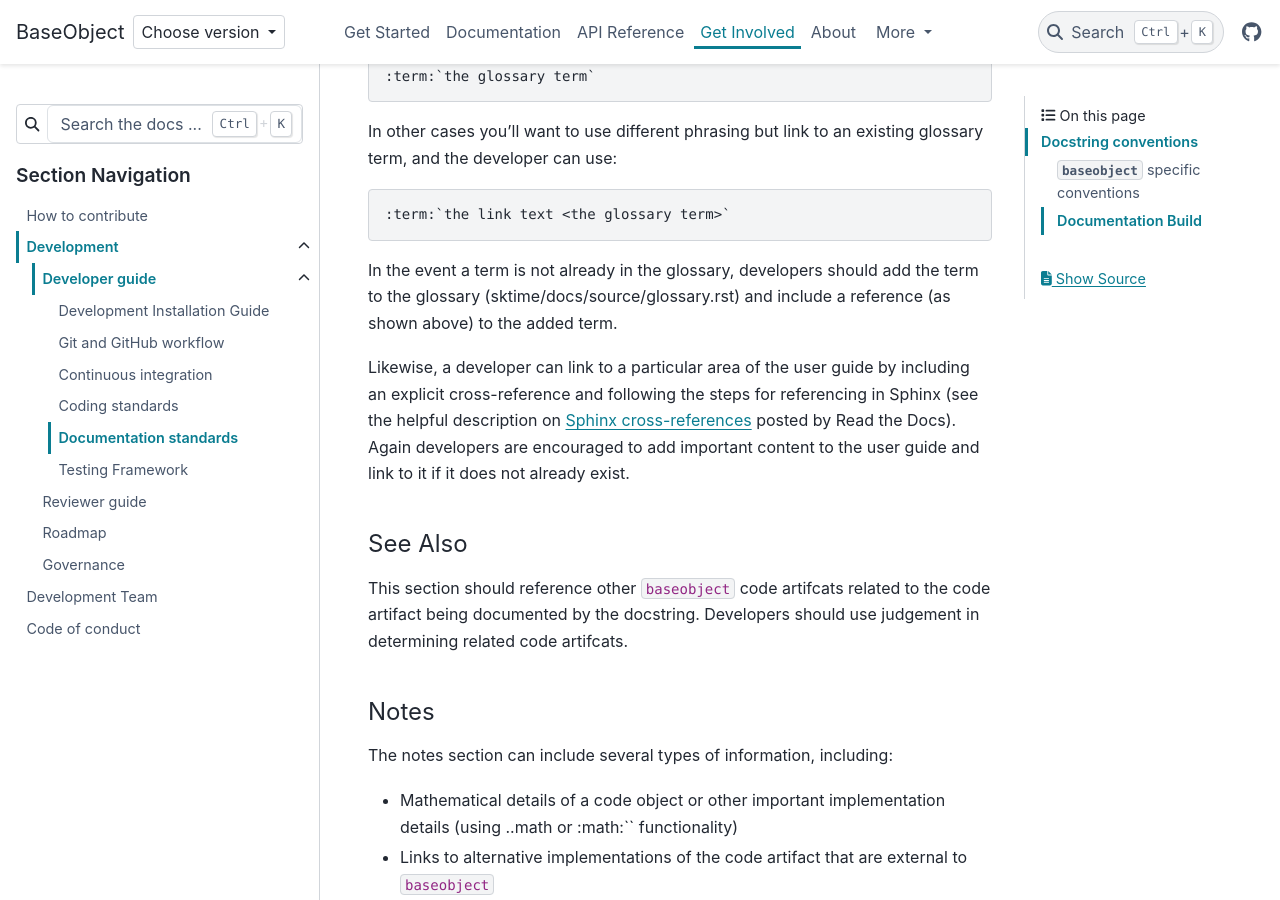
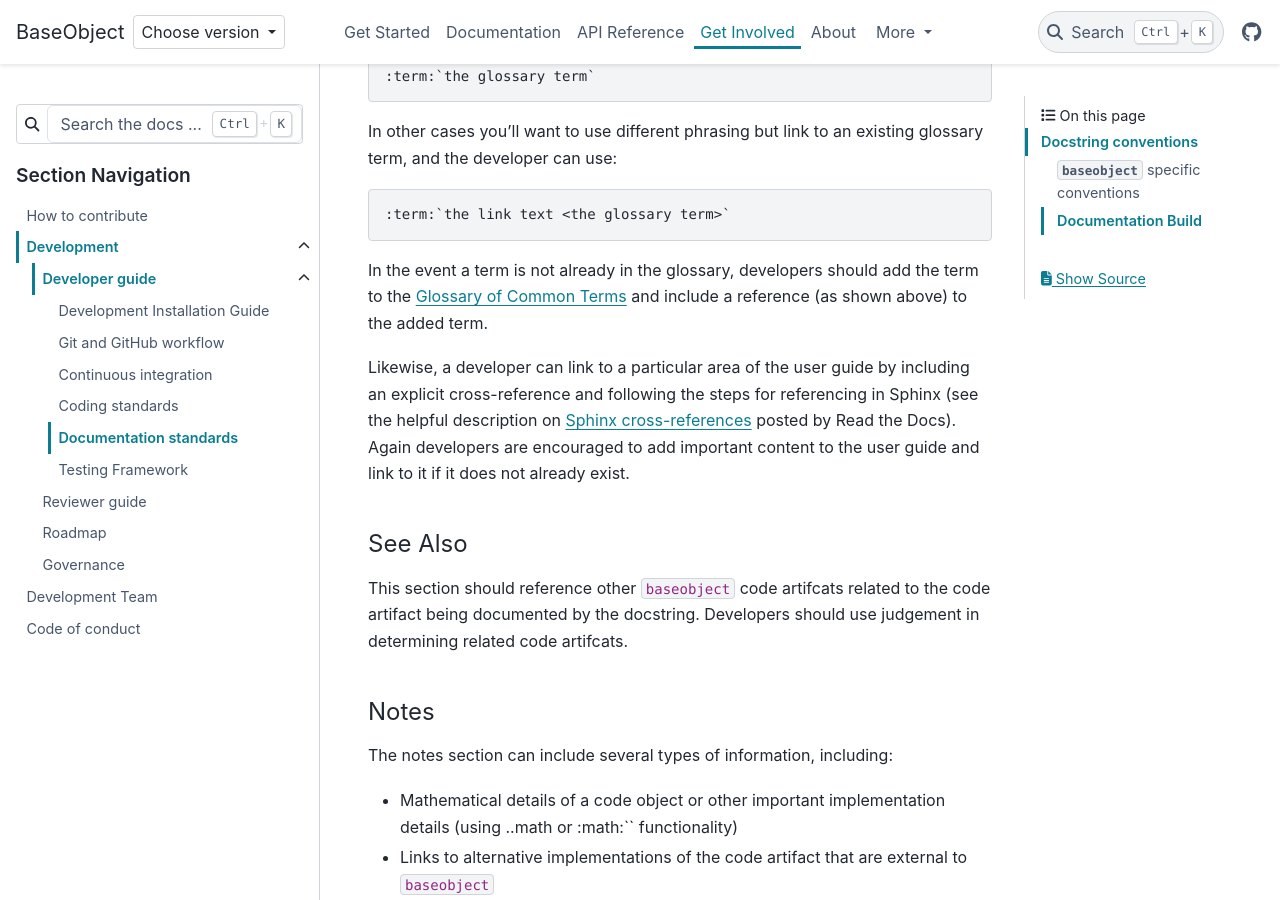
Before and after one commit to sktime/skbase, a Sphinx documentation site: the page built from docs/source/contribute/development/developer_guide/creating_docs.rst, in a window 1280 px wide and 900 px high, scrolled down 2354 px. Built offline with Sphinx 7.4.7 and the PyData theme 0.15.4, drawn with Linux system fonts in a browser that asks for light colours; comment, search, counter and statistics services are not loaded; some of the changed text lies outside the part shown.

Commit message:
Minor tweaks to developer guide

```diff
--- a/docs/source/contribute/development/developer_guide/ci.rst
+++ b/docs/source/contribute/development/developer_guide/ci.rst
@@ -28,7 +28,7 @@
 will setup pre-commit locally, and trigger the repositories pre-commit hooks
 to run prior committing your code locally.
 
-.. hint::
+.. note::
 
 
     The project also continues to make use of the deprecated
--- a/docs/source/contribute/development/developer_guide/creating_docs.rst
+++ b/docs/source/contribute/development/developer_guide/creating_docs.rst
@@ -99,8 +99,7 @@
     :term:`the link text <the glossary term>`
 
 In the event a term is not already in the glossary, developers should add the term
-to the glossary (sktime/docs/source/glossary.rst) and include a reference
-(as shown above) to the added term.
+to the :ref:`glossary` and include a reference (as shown above) to the added term.
 
 Likewise, a developer can link to a particular area of the user guide by including
 an explicit cross-reference and following the steps for referencing in Sphinx
@@ -177,8 +176,8 @@
 run quickly where possible. For quick running code artifacts, additional examples
 can be included to illustrate the affect of different parameter settings.
 
-Examples of Good sktime Docstrings
-~~~~~~~~~~~~~~~~~~~~~~~~~~~~~~~~~~
+Examples of Good ``baseobject`` Docstrings
+~~~~~~~~~~~~~~~~~~~~~~~~~~~~~~~~~~~~~~~~~~
 
 Here are a few examples of ``baseobject`` code artifacts with good documentation.
 
```
Also changed, not shown: other parts of docs/source/contribute/development/developer_guide/ci.rst (+2 -2 lines).
